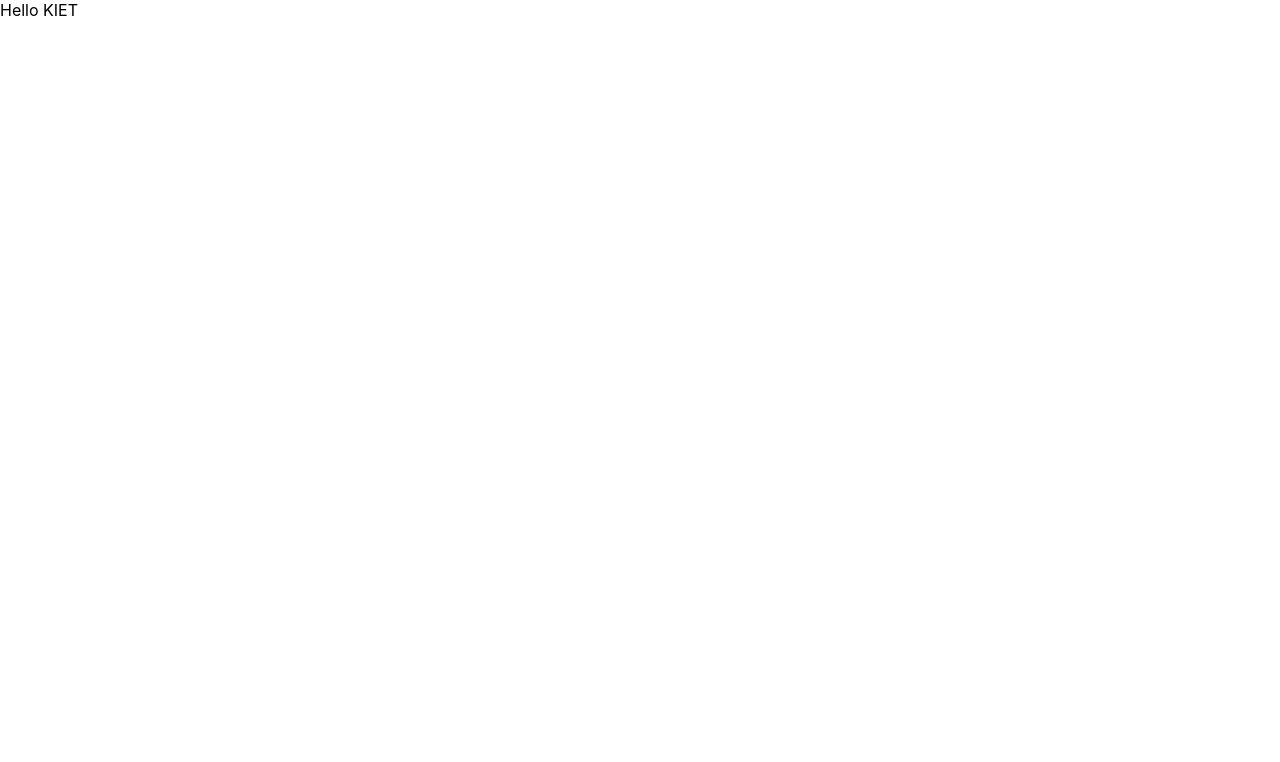
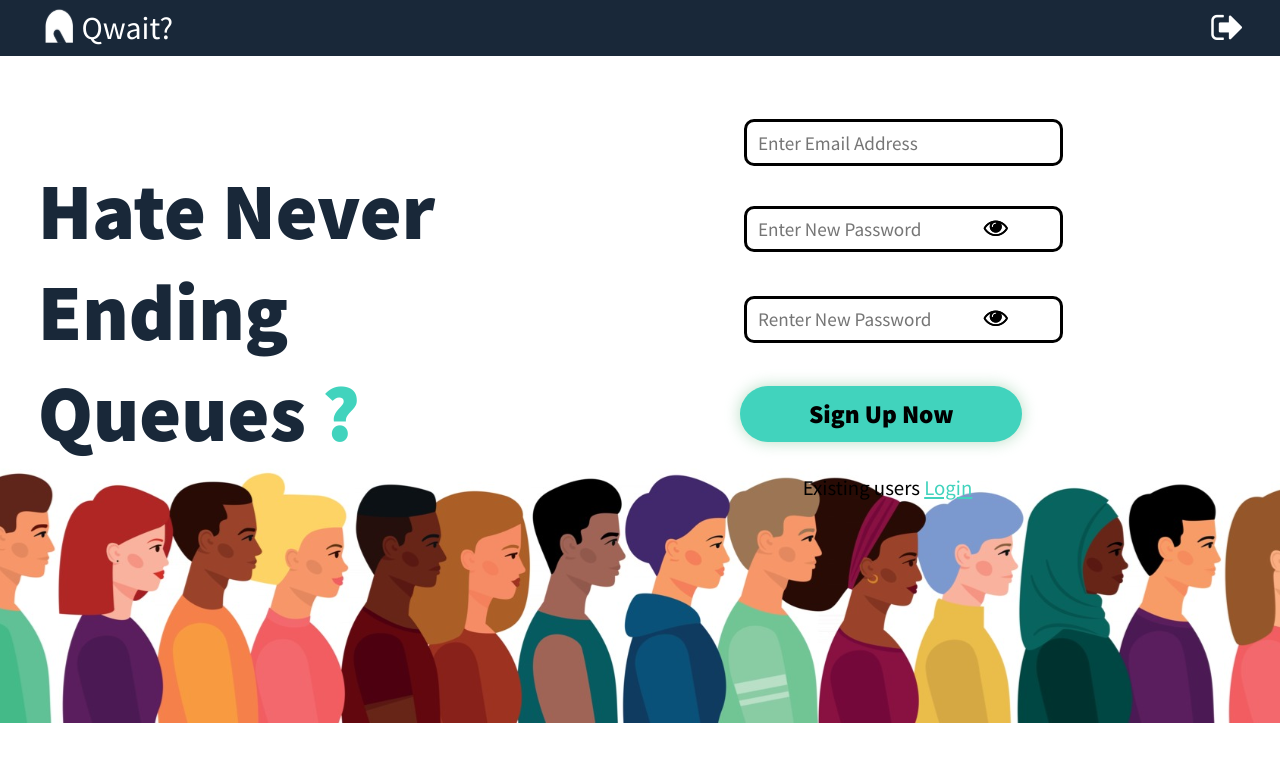
Before and after one commit to hargun0360/Q-Wait, a React (Create React App) app: page /signup in a window 1280 px wide. Shown: the top 762 px of the page. Built offline with nearby package versions, Linux system fonts and the light colour scheme.

Commit message:
Add Signup page

```diff
--- a/package.json
+++ b/package.json
@@ -6,8 +6,10 @@
     "@testing-library/jest-dom": "^5.16.4",
     "@testing-library/react": "^13.2.0",
     "@testing-library/user-event": "^13.5.0",
+    "axios": "^0.27.2",
     "react": "^18.1.0",
     "react-dom": "^18.1.0",
+    "react-hook-form": "^7.31.1",
     "react-router-dom": "^6.3.0",
     "react-scripts": "5.0.1",
     "web-vitals": "^2.1.4"
--- a/public/index.html
+++ b/public/index.html
@@ -9,6 +9,16 @@
       name="description"
       content="Web site created using create-react-app"
     />
+    <link rel="preconnect" href="https://fonts.googleapis.com">
+<link rel="preconnect" href="https://fonts.gstatic.com" crossorigin>
+<link href="https://fonts.googleapis.com/css2?family=Source+Sans+Pro:wght@900&display=swap" rel="stylesheet">
+    <link rel="apple-touch-icon" href="%PUBLIC_URL%/logo192.png" />
+    <link rel="stylesheet" href="path/to/font-awesome/css/font-awesome.min.css">
+    <link rel="stylesheet" href="https://cdnjs.cloudflare.com/ajax/libs/font-awesome/4.7.0/css/font-awesome.min.css">
+    <link rel="preconnect" href="https://fonts.googleapis.com">
+<link rel="preconnect" href="https://fonts.gstatic.com" crossorigin>
+<link href="https://fonts.googleapis.com/css2?family=Source+Sans+Pro:wght@300;400;900&display=swap" rel="stylesheet">
+
     <link rel="apple-touch-icon" href="%PUBLIC_URL%/logo192.png" />
     <title>React App</title>
   </head>
--- a/src/App.js
+++ b/src/App.js
@@ -1,8 +1,10 @@
-
+import { Routes, Route, useLocation, useNavigate } from 'react-router-dom'
+import Signup from './components/auth/SignUp/SignUp';
 function App() {
-  return (
-    <>
-      Hello KIET
+  return ( <>
+       <Routes>
+        <Route exact path="/signup" element={<Signup />} />
+      </Routes>
     </>
   );
 }
--- a/src/components/auth/SignUp/SignUp.css
+++ b/src/components/auth/SignUp/SignUp.css
@@ -0,0 +1,299 @@
+.Signup-Page{
+    height: 100vh;
+    width: 100vw;
+    overflow-y: hidden;
+    overflow-x: hidden;
+}
+.middle-portion{
+    width: 100vw;
+    display: flex;
+    justify-content: center;
+    align-items: center;
+    position: relative;
+    top: 3%;
+}
+.Main-heading > p{
+    font-family: 'Source Sans Pro';
+    color: #192839;
+    font-size: 5em;
+    font-weight: 900;
+    position: relative;
+    left: -9%;
+}
+.Main-heading{
+    height: 47vh;
+    width: 34vw;
+}
+.Main-heading > p > span{
+    color: #41D3BD;
+}
+.input-login{
+    height: 47vh;
+    width: 54vw;
+    display: flex;
+    justify-content: center;
+    align-items: center;
+    position: relative;
+    margin-top: -5%;
+    flex-direction: column;
+    left: 3%;
+}
+.input-field{
+    font-family: 'Source Sans Pro';
+    font-style: normal;
+    font-weight: 400;
+    color: #2b4057f3;
+    font-size: 1.2em;
+    padding: 3%;
+    padding-left: 4%;
+    width: 21vw;
+    border: 3px solid black;
+    border-radius: 10px;
+    position: relative;
+    padding-right: 12%;
+}
+.email,.password,.cpassword{
+    position: absolute;
+    top: 19%;
+    left: 28%;
+}
+.password{
+    top: 42%;
+}
+.cpassword{
+    top: 66%;
+}
+.alerts{
+    color: rgb(199, 11, 11);
+    position: absolute;
+    top: 103%;
+    font-family: 'Source Sans Pro';
+    font-size: 17px;
+    left: 2%;
+    width: 28vw;
+}
+.signup-btn {
+    position: absolute;
+    width: 22vw;
+    height: 7vh;
+    left: 27.5%;
+    top: 90%;
+    border-radius: 100px;
+    border: 1px solid transparent;
+    background-color: #41D3BD;
+    font-family: 'Source Sans Pro';
+    font-weight: 900;
+    font-size: 1.6em;
+    cursor: pointer;
+    box-shadow: 0px 0px 15px rgb(108 187 134 / 49%);
+}
+
+.login-head{
+    position: absolute;
+    top: 108%;
+    left: 36.5%;
+    font-family: 'Source Sans Pro';
+    font-size: 1.3em;
+}
+.login-head > u{
+    cursor: pointer;
+    color: #41D3BD;
+}
+.pic{
+    margin-top: 2%;
+    height: 265px;
+    width: 100vw;
+}
+#passlock{
+    position: absolute;
+    z-index: 1;
+    right: 11px;
+    top: 9px;
+    font-size: 24px;
+    cursor: pointer;
+}
+
+
+
+/* details form  css */
+
+
+.detail-heading {
+    height: 31vh;
+    width: 49vw;
+}
+.heading1{
+    font-family: 'Source Sans Pro';
+    color: #192839;
+    font-size: 5em;
+    font-weight: 900;
+}
+.heading1 > span{
+    color: #41D3BD;
+}
+.heading2{
+    font-family: 'Source Sans Pro';
+    color: #192839;
+    font-size: 2em;
+    font-weight: 900;
+}
+.photo1,.photo2{
+    display: flex;
+    flex-direction: column;
+    justify-content: center;
+    align-items: center;
+}
+.images-role {
+    display: flex;
+    justify-content: space-between;
+    align-items: center;
+    width: 30vw;
+    position: relative;
+}
+.photo1-role,.photo2-role{
+    width: 10vw;
+    height: 5vh;
+    background: #41D3BD;
+    box-shadow: 0px 2.73786px 15px #C4C4C4;
+    border-radius: 68.4466px;
+    font-family: 'Source Sans Pro';
+    font-weight: 500;
+    font-size: 1.2em;
+    color: #FFFFFF;
+    display: grid;
+    place-items: center;
+    cursor: pointer;
+}
+.photo2-role {
+    background: #304D6D;
+    position: absolute;
+    top: 87%;
+}
+.photo2-role:hover{
+    background: #4a81b8;
+}
+.photo1-role:hover{
+    background: #05a089;
+}
+.photo2-img{
+    position: absolute;
+    top: 7%;
+}
+.first-portion, .second-portion {
+    width: 50vw;
+    height: 100vh;
+    display: flex;
+    flex-direction: column;
+    position: relative;
+    left: 3%;
+}
+.role{
+    margin-top: 3%;
+}
+.user-img{
+    width: 144px;
+    height: 144px;
+    border: 2px solid #192839;
+    border-radius: 15px;
+    position: absolute;
+    top: 3%;
+    left: 11%;
+}
+.pic2{
+    width: 140px;
+    height: 140px;
+    margin-top: 0%;
+    border-radius: 12px;
+}
+.upload-img-btn{
+    position: absolute;
+    top: 11%;
+    left: 40%;
+    width: 17vw;
+    height: 6vh;
+    cursor: pointer;
+    background: #304D6D;
+    border-radius: 68.4466px;
+    font-family: 'Source Sans Pro';
+    font-weight: 400;
+    font-size: 18px;
+    color: #FFFFFF;
+    border: 1px solid transparent;
+    place-items: center;
+    display: grid;
+
+}
+#plus{
+    color: white;
+    position: absolute;
+    top: 20%;
+    left: 8%;
+    font-size: 22px;
+}
+.upload-img-btn > span{
+    width: fit-content;
+    position: absolute;
+    left: 21%;
+}
+.input-login-field{
+    position: absolute;
+    top: 31%;
+    height: 50vh;
+    left: 11%;
+}
+.input-field2{
+    font-family: 'Source Sans Pro';
+    font-style: normal;
+    font-weight: 400;
+    color: #2b4057f3;
+    font-size: 1.2em;
+    padding: 3%;
+    padding-left: 3%;
+    width: 32vw;
+    border: 3px solid black;
+    border-radius: 10px;
+    position: relative;
+    padding-right: 4%;
+}
+.mobile{
+    position: relative;
+    top: 10%;
+}
+.fullname{
+    position: relative;
+}
+.radio-btns{
+    display: flex;
+    justify-content: space-between;
+    width: 29vw;
+    position: absolute;
+    top: 57%;
+    left: 12%;
+}
+#field-male,#field-female,#field-other{
+    position: relative;
+    left: -5%;
+    cursor: pointer;
+}
+.label-data{
+    font-family: 'Source Sans Pro';
+    font-style: normal;
+    font-weight: 400;
+    color: #2b4057f3;
+    font-size: 1.4em;
+}
+.submit-btn {
+    position: absolute;
+    width: 22vw;
+    height: 7vh;
+    left: 20.5%;
+    top: 68%;
+    border-radius: 100px;
+    border: 1px solid transparent;
+    background-color: #41D3BD;
+    font-family: 'Source Sans Pro';
+    font-weight: 900;
+    font-size: 1.6em;
+    cursor: pointer;
+    box-shadow: 0px 0px 15px rgb(108 187 134 / 49%);
+}
--- a/src/components/auth/SignUp/SignUp.js
+++ b/src/components/auth/SignUp/SignUp.js
@@ -1,11 +1,66 @@
-import React from 'react'
+import React,{ useState,useEffect } from 'react'
+import './Signup.css'
 import Navbar from '../../layout/Navbar/Navbar'
-const SignUp = () => {
-  return (
-    <div>
-        <Navbar/>
+import { useForm } from 'react-hook-form'
+import image from '../../Assets/pic.svg'
+const Signup = () => {
+    const { register, handleSubmit, formState: { errors }, reset } = useForm({
+        mode: "onTouched"
+    });
+    const onSubmit = (data, e) => {
+        e.preventDefault();
+
+    }
+    const [toggle, setToggle] = useState(false);
+    const [toggle1, setToggle1] = useState(false);
+return (
+    <div className='Signup-Page'>
+        <div className='Navbar-Signup'>
+            <Navbar />
+        </div>
+
+        <div className='middle-portion'>
+            <div className='Main-heading'>
+                <p>Hate Never Ending Queues <span className='ques'>?</span></p>
+            </div>
+            <form className='input-login' onSubmit={handleSubmit(onSubmit)}>
+                <div className='form-container'>
+                    <div className='email'>
+                        <input className='input-field' type="email" placeholder='Enter Email Address' name="email" {...register("email", { required: "Email is required", pattern: { value: /^[a-zA-Z0-9_\-]{4,}[@][a-z]{3,}[\.][a-z]{1,3}$/i, message: "This is not a valid email" } })}></input>
+                        <p className='alerts'>{errors.email?.message}</p>
+                    </div>
+                </div>
+                <div className='form-container'>
+                    <div className='password'>
+                        <i id="passlock" class="fa fa-eye" aria-hidden="true"></i>
+                        {
+                            toggle?<i id='passlock' class="fa fa-eye-slash" aria-hidden="true" onClick={() => { setToggle(!toggle) }}></i>:<i id="passlock" class="fa fa-eye" aria-hidden="true" onClick={() => { setToggle(!toggle) }}></i>
+                        }
+                        <input className='input-field' type={toggle ? "text" : "password"} placeholder='Enter New Password' name="password" {...register("password", { required: "password is required", minLength: { value: 8, message: "Password must be more than 8 characters" }, maxLength: { value: 14, message: "Password cannot exceed more than 14 characters" } })}></input>
+                        <p className='alerts'>{errors.password?.message}</p>
+                    </div>
+                </div>
+                <div className='form-container'>
+                    <div className='cpassword'>
+                        <i id="passlock" class="fa fa-eye" aria-hidden="true"></i>
+                        {
+                            toggle1?<i id='passlock' class="fa fa-eye-slash" aria-hidden="true" onClick={() => { setToggle1(!toggle1) }}></i>:<i id="passlock" class="fa fa-eye" aria-hidden="true" onClick={() => { setToggle1(!toggle1) }}></i>
+                        }
+                        <input className='input-field' type={toggle1 ? "text" : "password"} placeholder='Renter New Password' name="cpassword" {...register("cpassword", { required: "password is required", minLength: { value: 8, message: "Password must be more than 8 characters" }, maxLength: { value: 14, message: "Password cannot exceed more than 14 characters" } })}></input>
+                        <p className='alerts'>{errors.cpassword?.message}</p>
+                    </div>
+                </div>
+                <button className='signup-btn' type='submit'>Sign Up Now</button>
+                <p className='login-head'>Existing users <u>Login</u></p>
+
+            </form>
+        </div>
+        <div className='queue-img'>
+            <img className="pic" src={image} alt="logo" />
+        </div>
+
     </div>
-  )
+)
 }
 
-export default SignUp
+export default Signup
--- a/src/index.js
+++ b/src/index.js
@@ -2,10 +2,10 @@
 import ReactDOM from 'react-dom/client';
 import './index.css';
 import App from './App';
-
+import { BrowserRouter as Router } from 'react-router-dom'
 const root = ReactDOM.createRoot(document.getElementById('root'));
 root.render(
-  <React.StrictMode>
+  <Router>
     <App />
-  </React.StrictMode>
+  </Router>
 );
```
Also changed, not shown: 1 other file (tests, documents, lock files or other folders).
